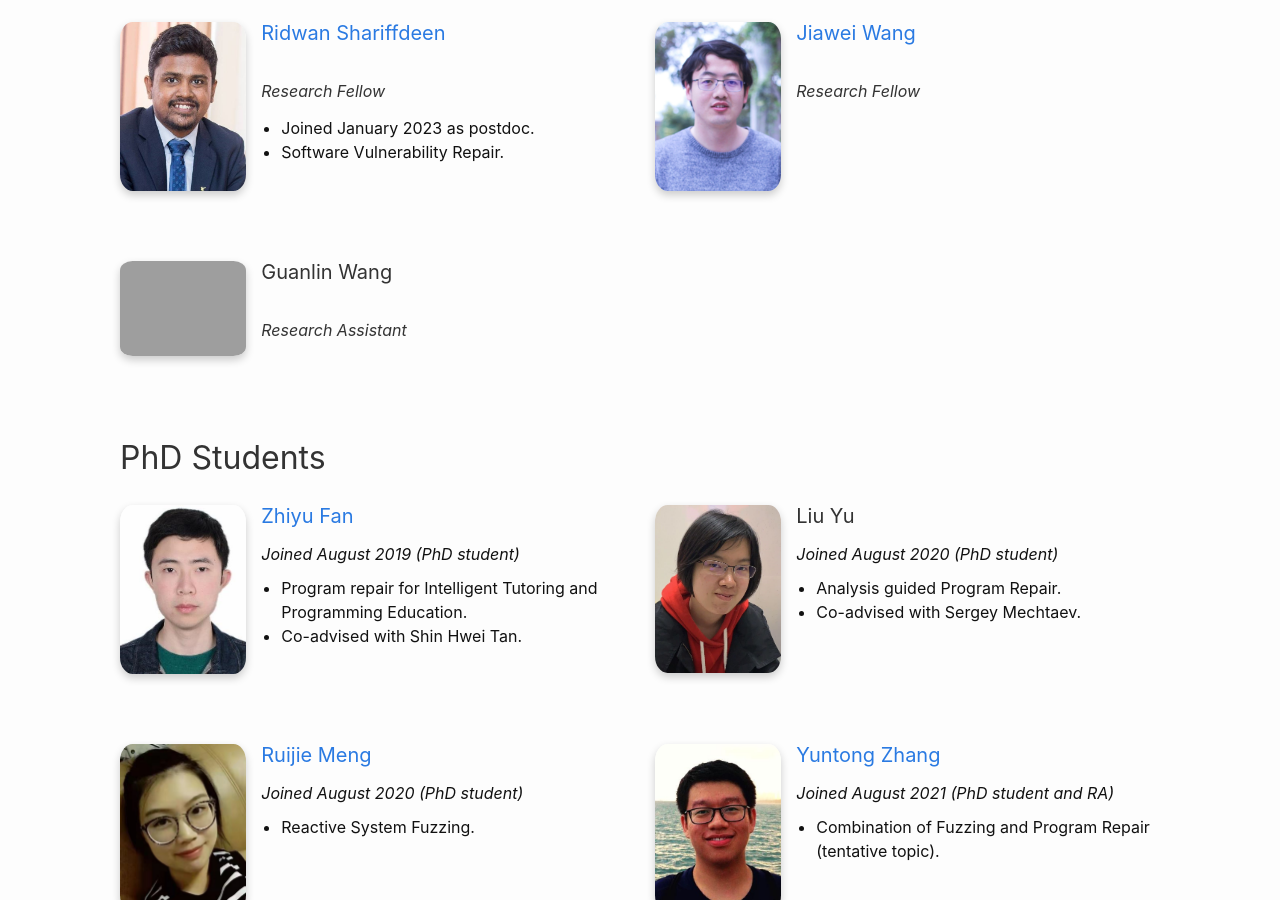
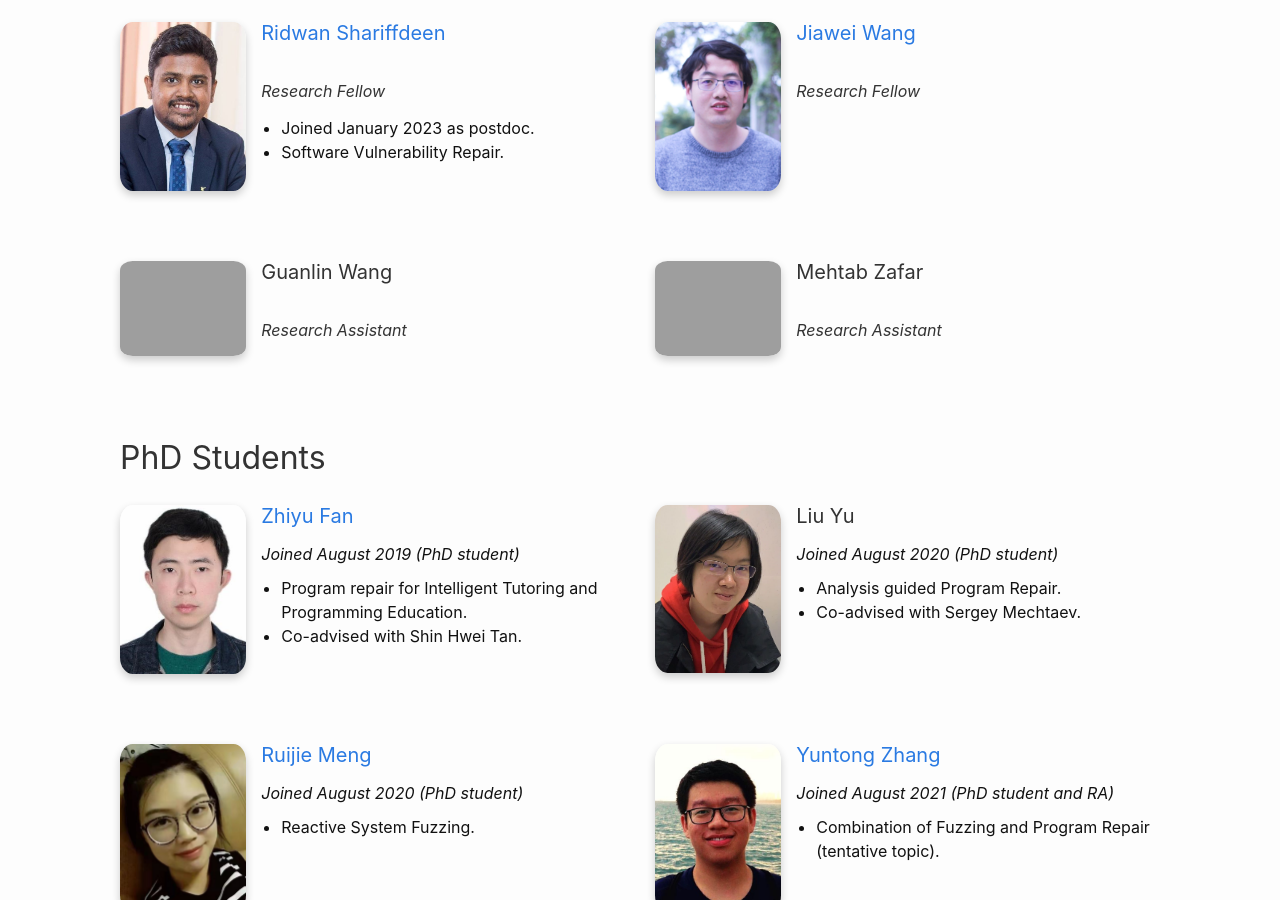
Before and after one commit to nus-tss/nus-tss.github.io, a Jekyll site: the page built from _pages/team.md, in a window 1280 px wide and 900 px high, scrolled down 730 px. Built offline with Jekyll 4.4.1, drawn with Linux system fonts in a browser that asks for light colours; nearby versions of some CDN libraries.

Commit message:
Update staff.yml

```diff
--- a/_data/team/staff.yml
+++ b/_data/team/staff.yml
@@ -23,3 +23,7 @@
 - name: Guanlin Wang
   photo: <Photo not available>
   role: Research Assistant
+
+- name: Mehtab Zafar
+  photo: <Photo not available>
+  role: Research Assistant
```
